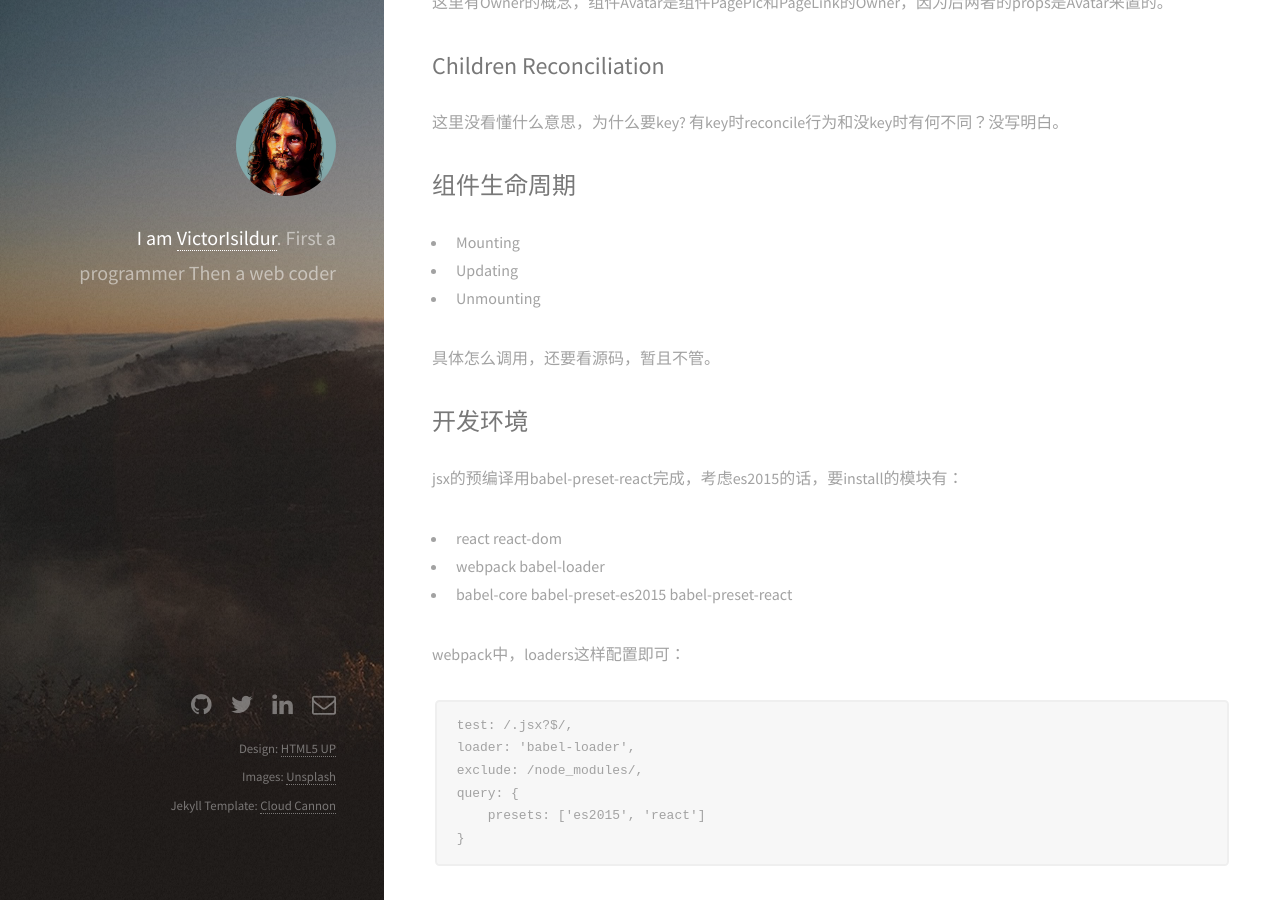
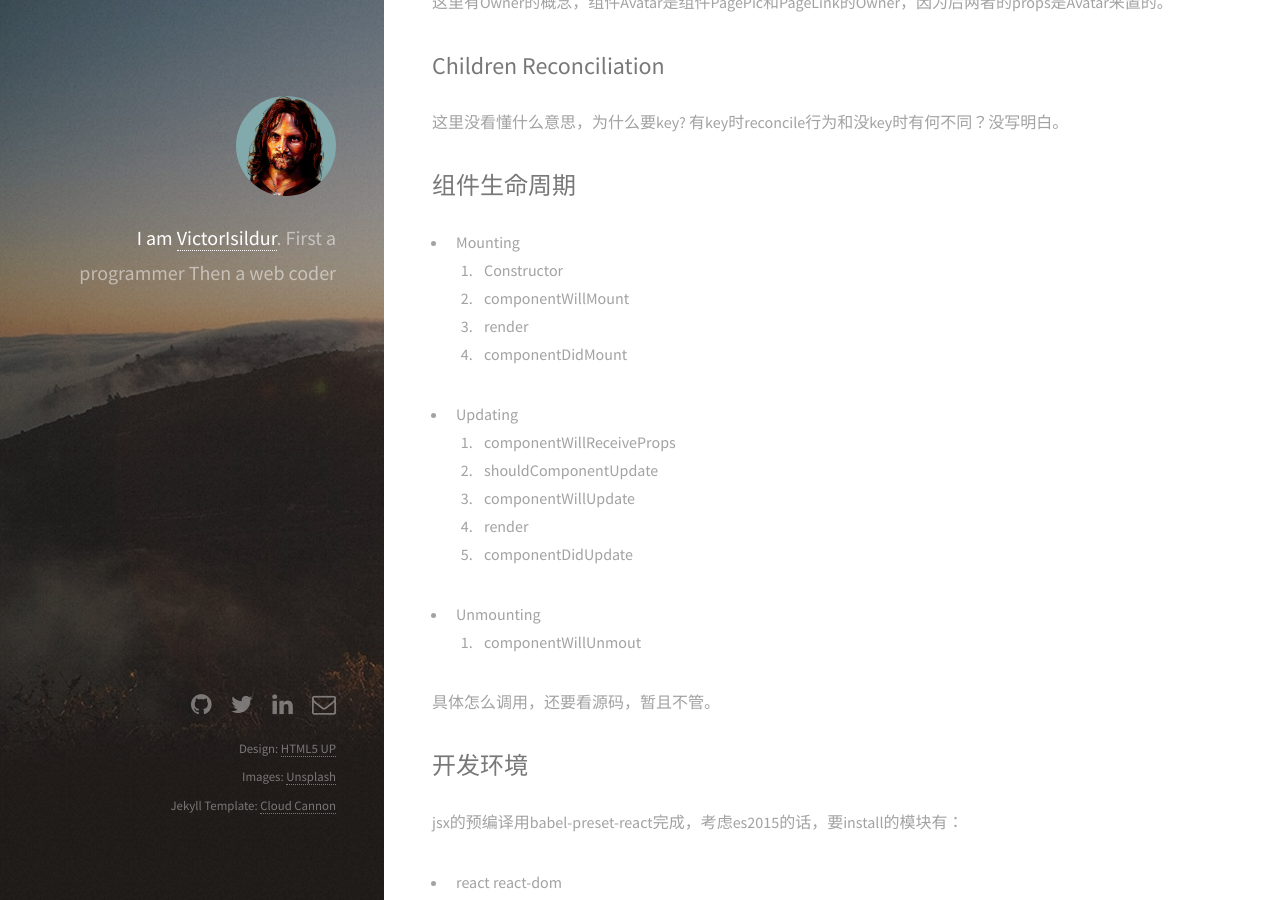
Before and after one commit to victorisildur/victorisildur.github.io, a Jekyll site: the page built from _posts/2016-08-17-react.markdown, in a window 1280 px wide and 900 px high, scrolled down 1996 px. Built offline with Jekyll 4.4.1, drawn with Linux system fonts in a browser that asks for light colours; Markdown is read by kramdown in place of the engine named in the settings.

Commit message:
lifecycle

```diff
--- a/_posts/2016-08-17-react.markdown
+++ b/_posts/2016-08-17-react.markdown
@@ -92,8 +92,18 @@ var Avatar = React.createClass({
 ## 组件生命周期
 
 * Mounting
+  1. Constructor
+  2. componentWillMount
+  3. render
+  4. componentDidMount
 * Updating
+  1. componentWillReceiveProps
+  2. shouldComponentUpdate
+  3. componentWillUpdate
+  4. render
+  5. componentDidUpdate
 * Unmounting
+  1. componentWillUnmout
 
 具体怎么调用，还要看源码，暂且不管。
 
```
